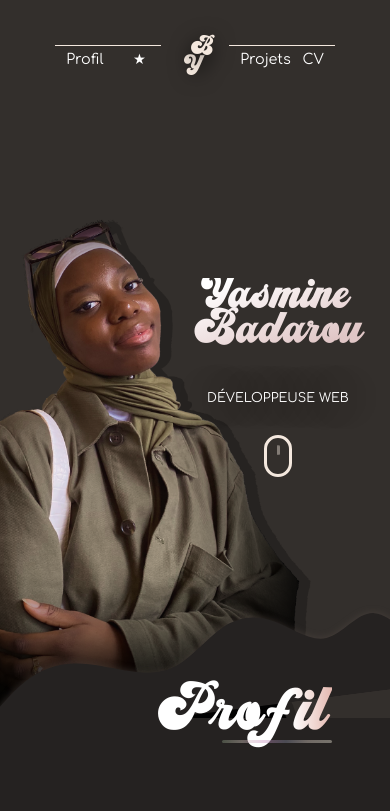
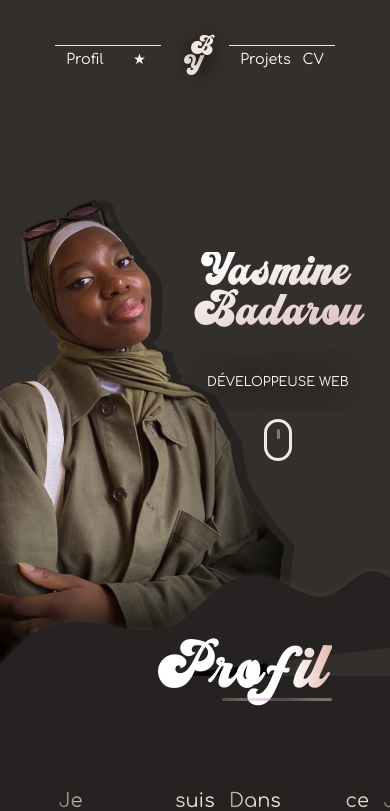
Before and after one commit to yasyasbdr/yasmine_badarou_portfolio, a plain HTML site: page index.html in a window 390 px wide. Shown: the top 811 px of the page. Drawn offline with Linux system fonts and the light colour scheme.

Commit message:
Responsive de la partie flottaison (2)

```diff
--- a/styles/styles.css
+++ b/styles/styles.css
@@ -788,7 +788,8 @@ footer p {
         width: 85%;
     }
     #photoSection img {
-        width: 50vh;
+        width: 48vh;
+        margin-right: 15px;
     }
 
     #textSection {
@@ -796,13 +797,13 @@ footer p {
     }
 
     #flottaison {
-        height: 80vh;
+        height: 75vh;
     }
 
     #yasmineBadarou {
         font-size: 6vh;
         margin: 80px 0 0 0;
-        line-height: 35px;
+        line-height: 40px;
     }
 
     #statut {
```
